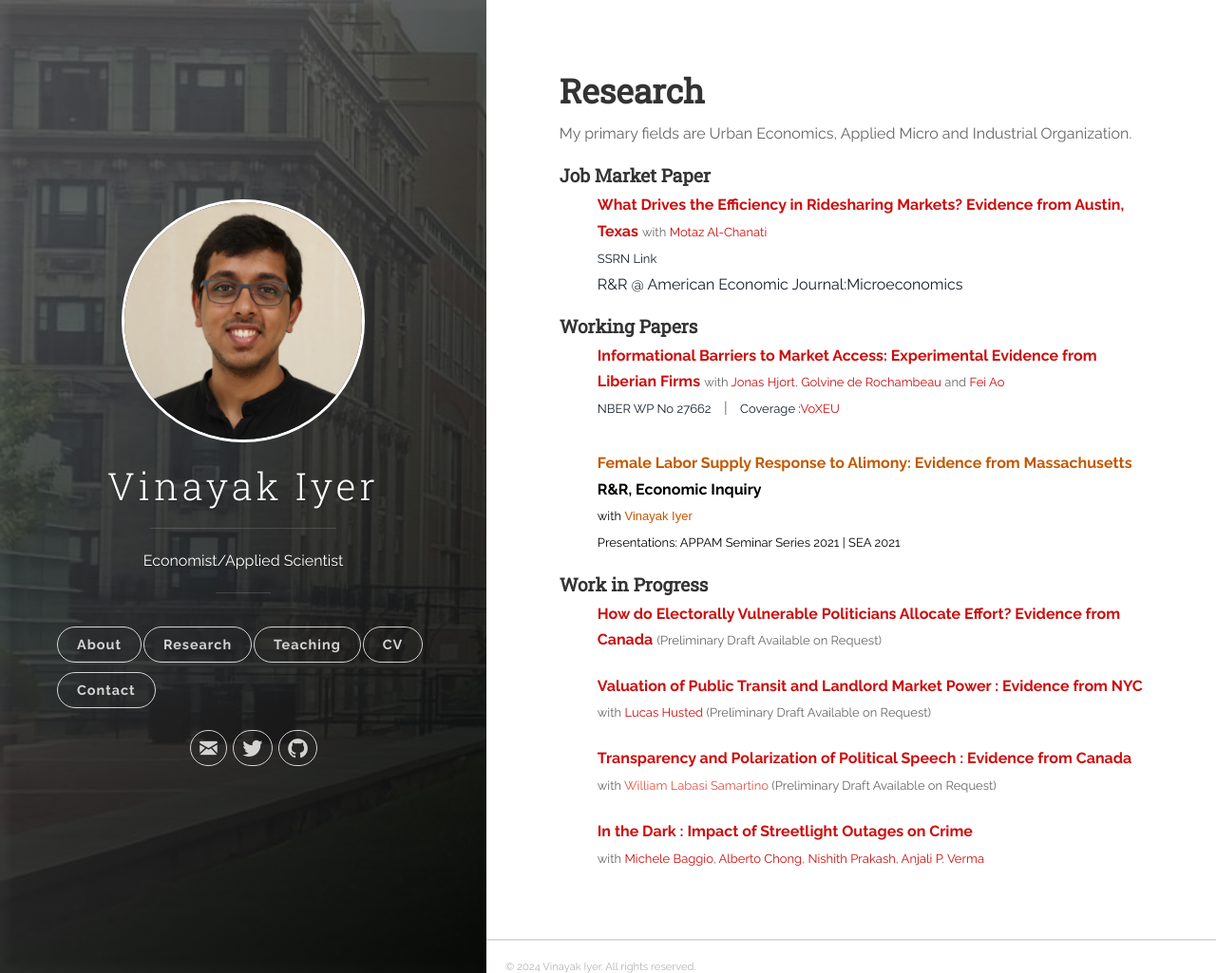
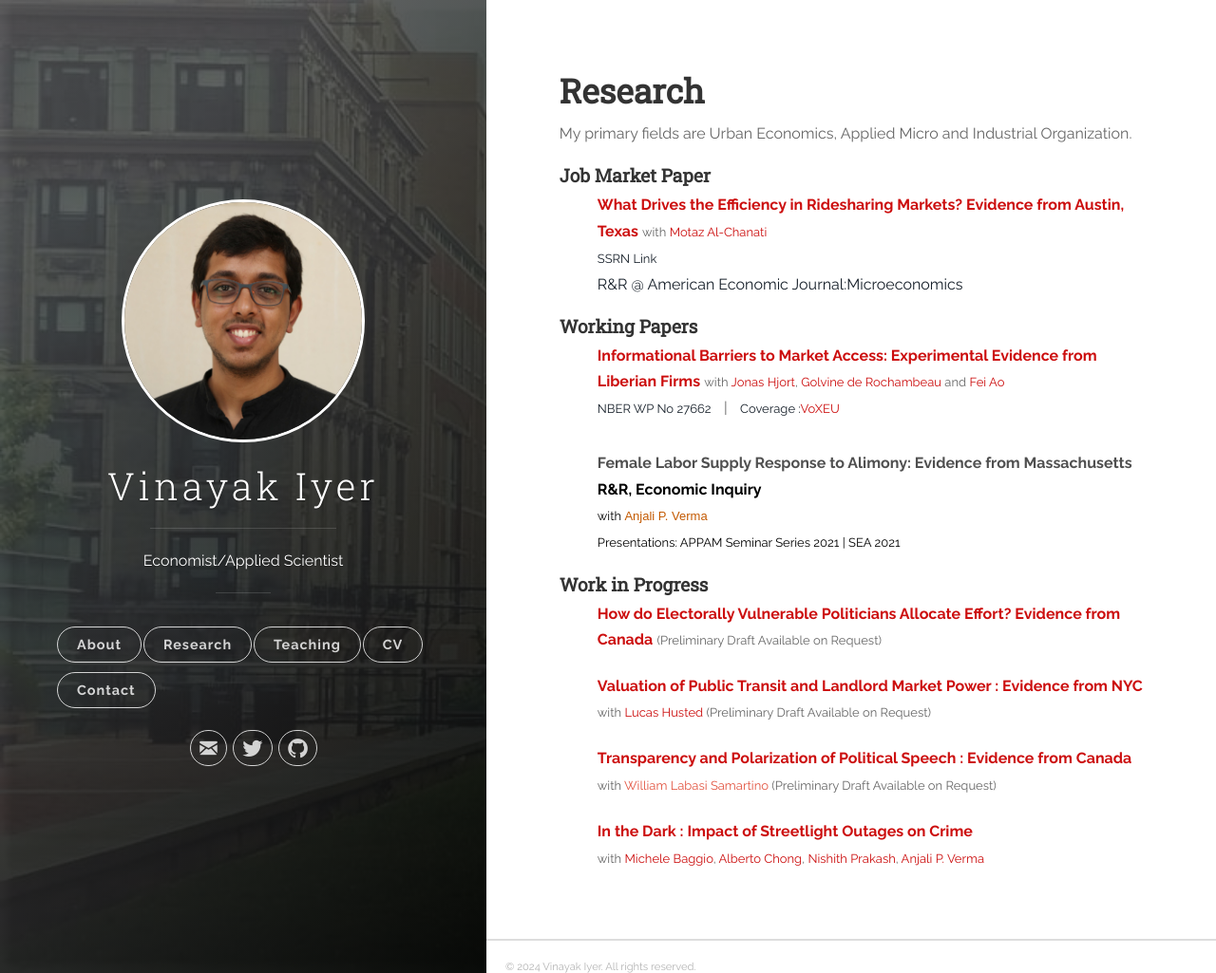
Before and after one commit to vinayakiyer/vinayakiyer.github.io, a Jekyll site: the page built from _posts/2018-06-13-research.markdown, in a window 1280 px wide and 1025 px high. Shown: the whole window at 95% size. Built offline with Jekyll 4.4.1, drawn with Linux system fonts in a browser that asks for light colours.

Commit message:
Update 2018-06-13-research.markdown

```diff
--- a/_posts/2018-06-13-research.markdown
+++ b/_posts/2018-06-13-research.markdown
@@ -29,9 +29,9 @@ tags: [jekyll]
 <p><b><font size="3"><span style="color:#505050;"><strong><a href="{{ site.baseurl }}/files/HRIA_april24.pdf" style="color:#cc0e0e;" target="_blank">Informational Barriers to Market Access: Experimental Evidence from Liberian Firms</a></strong></span></font> <font size="2">with <a href="https://sites.google.com/site/jonashjort/" style="color:#cc0e0e;" target="_blank">Jonas Hjort</a>, <a href="https://golvine.com/" style="color:#cc0e0e;" target="_blank">Golvine de Rochambeau</a> and <a href="https://se.linkedin.com/in/fei-ao-56565899" style="color:#cc0e0e;" target="_blank">Fei Ao</a></font></b>
   <br/><font size="2"><a href="https://www.nber.org/papers/w27662?utm_campaign=ntwh" style="color:#17202a;">NBER WP No 27662</a></font> &ensp;| &ensp;<font size="2"><a style="color:#17202a;">Coverage :</a></font><font size="2"><a href="https://voxeu.org/article/informational-barriers-market-access" style="color:#cc0e0e;">VoXEU</a></font></p>
 
-<p style="margin-top:30px;"><strong><a href="{{ site.baseurl }}/files/AlimonyFemaleLaborSupply_VermaIyer2024.pdf" target="_blank"><font size="3" style="color:#C35900">Female Labor Supply Response to Alimony: Evidence from Massachusetts</font></a></strong><br>
+<p style="margin-top:30px;"><strong><a href="{{ site.baseurl }}/files/AlimonyFemaleLaborSupply_VermaIyer2024.pdf" target="_blank"><font size="3" style="color:#505050">Female Labor Supply Response to Alimony: Evidence from Massachusetts</font></a></strong><br>
 <font size="3" style="color:#000000;"><span style="font-weight:bold"><b>R&R, Economic Inquiry </b> </span></font><br>
-<font size="2" style="color:#000000;"> with <a href="https://vinayakiyer.github.io/research/" target="_blank"><font face="Arial" color="#C35900">Vinayak Iyer </font></a></font><br>
+<font size="2" style="color:#000000;"> with <a href="https://vinayakiyer.github.io/research/" target="_blank"><font face="Arial" color="#C35900">Anjali P. Verma </font></a></font><br>
 <font size="2" style="color:#000000;"> Presentations: APPAM Seminar Series 2021 | SEA 2021 </font></p>
 
 </ul>
```
